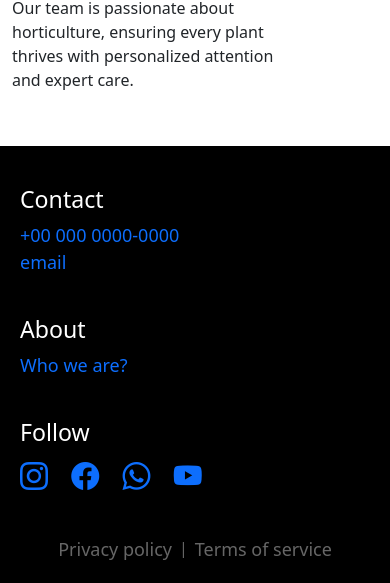
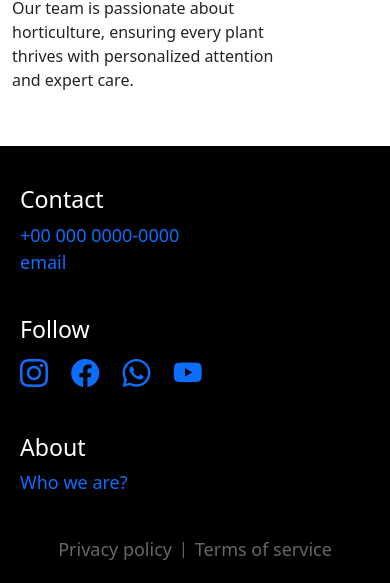
Before and after one commit to jos-cab/Gardenly, a plain HTML site: page about.html in a window 390 px wide. Shown: the part 988-1571 px from the top of the page. Drawn offline with nearby package versions, Linux system fonts and the light colour scheme.

Commit message:
make footer responsive

```diff
--- a/about.html
+++ b/about.html
@@ -67,9 +67,13 @@
 		</section>
 	</main>
 	<footer class="footer">
-		<section>
+		<div class="row">
+			<section class="col-md">
 				<h3>Contact</h3>
-			<a href="tel:+54 911 5571-8101" rel="noopener noreferrer" target="_blank">
+				<a
+					href="tel:+54 911 5571-8101"
+					rel="noopener noreferrer"
+					target="_blank">
 					+00 000 0000-0000
 				</a>
 				<br />
@@ -80,11 +84,7 @@
 					email
 				</a>
 			</section>
-		<section>
-			<h3>About</h3>
-			<a href="about.html">Who we are?</a>
-		</section>
-		<section>
+			<section class="col-md">
 				<h3>Follow</h3>
 				<div class="follow-icons">
 					<a
@@ -102,11 +102,19 @@
 					<a href="web.whatsapp.com" rel="noopener noreferrer" target="_blank">
 						<i class="bi bi-whatsapp"></i>
 					</a>
-				<a href="https://youtube.com" rel="noopener noreferrer" target="_blank">
+					<a
+						href="https://youtube.com"
+						rel="noopener noreferrer"
+						target="_blank">
 						<i class="bi bi-youtube"></i>
 					</a>
 				</div>
 			</section>
+			<section class="col-md">
+				<h3>About</h3>
+				<a href="about.html">Who we are?</a>
+			</section>
+		</div>
 		<section class="legal-info">
 			<a href="#">Privacy policy</a>
 			<p>|</p>
```
Also changed, not shown: contact.html (+16 -8 lines), index.html (+12 -7 lines), sent.html (+16 -8 lines), 1 other file. Lines whose indentation alone changed are shown as unchanged.
